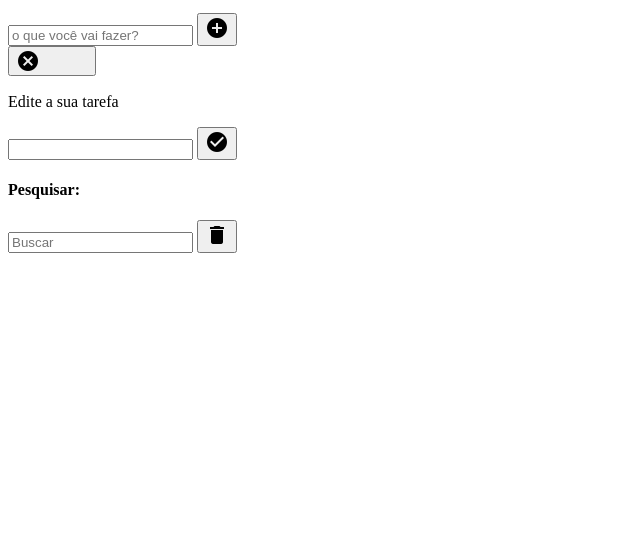
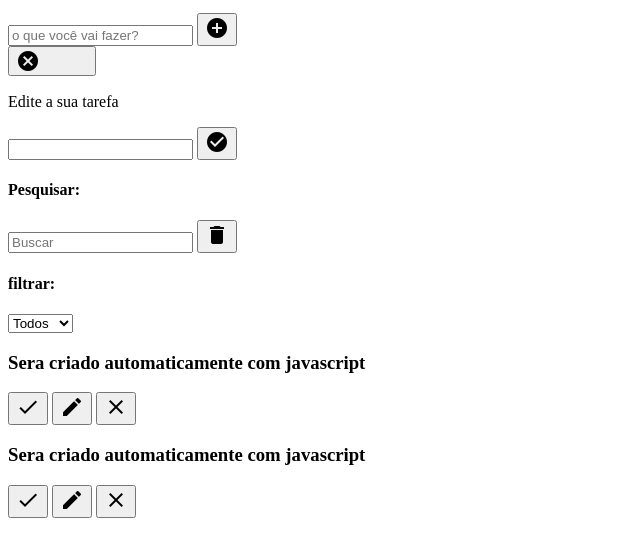
Before and after one commit to andreastoullon/ToDoList, a plain HTML site: page index.html in a window 1280 px wide. Shown: the part 101-658 px from the top of the page, without its empty margins (0-640 px from the left). Drawn offline with Linux system fonts and the light colour scheme.

Commit message:
html pronto

```diff
--- a/index.html
+++ b/index.html
@@ -20,6 +20,7 @@
                     T.D.List
                 </h1>
             </header>
+
             <form id="td-form">
                 <p>Adicione a sua tarefa:</p>
                 <div class="form-control">
@@ -28,17 +29,24 @@
                         <i class="material-icons">add_circle</i>
                     </button>
                 </div>
+
                 <button id="cancel-edit-btn" class="material-icons">cancelar</button>
+
             </form>
+
             <form id="edit-form" >
+
             <p> Edite a sua tarefa</p>
+
             <div class="form-control">
                 <input type="text" id="edit-input" >
                 <button type="submit">
                     <span class="material-icons">check_circle</span>
                 </button>
             </div>
+
             </form>
+
             <div id="toolbar">
                 <div id="search">
                     <h4>Pesquisar:</h4>
@@ -49,8 +57,49 @@
                         </button>
                     </form>
                 </div>
+                <div id="filter">
+                    <h4>filtrar:</h4>
+                    <select id="filter-select">
+                        <option value="all">Todos</option>
+                        <option value="done">Feitos</option>
+                        <option value="todo">A fazer</option>
+                    </select>
+                </div>
+            </div>
+            <div id="todo-list">
+                <div class="todo">
+                    <h3>Sera criado automaticamente com javascript</h3>
+                    <button class="finish=todo">
+                        <i class="material-icons">check</i>
+                    </button>
 
+
+                    <button class="edit-todo">
+                        <i class="material-icons">edit</i>
+                    </button>
+
+
+                    <button class="remove-todo">
+                        <i class="material-icons">close</i>
+                    </button>
+
+                    <h3>Sera criado automaticamente com javascript</h3>
+                    <button class="finish=todo">
+                        <i class="material-icons">check</i>
+                    </button>
+
+
+                    <button class="edit-todo">
+                        <i class="material-icons">edit</i>
+                    </button>
+
+
+                    <button class="remove-todo">
+                        <i class="material-icons">close</i>
+                    </button>
+                </div>
             </div>
+
 
         </div>
 
```
